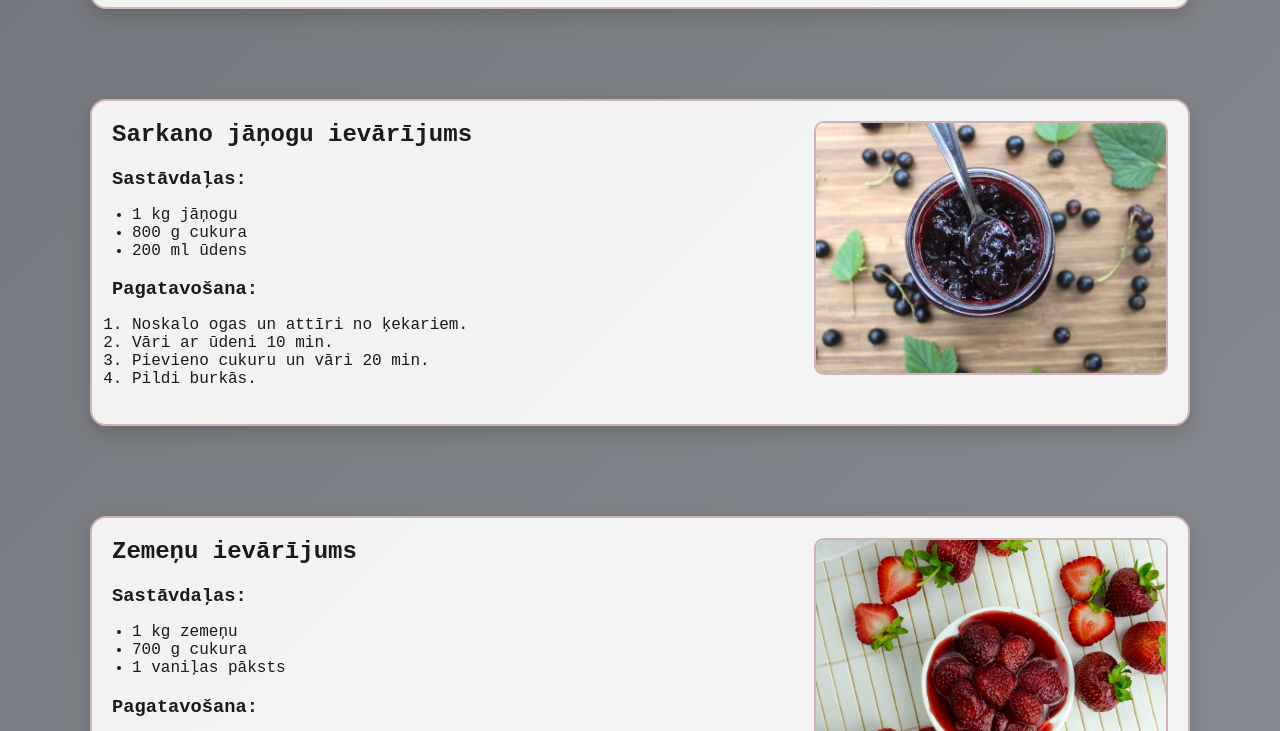
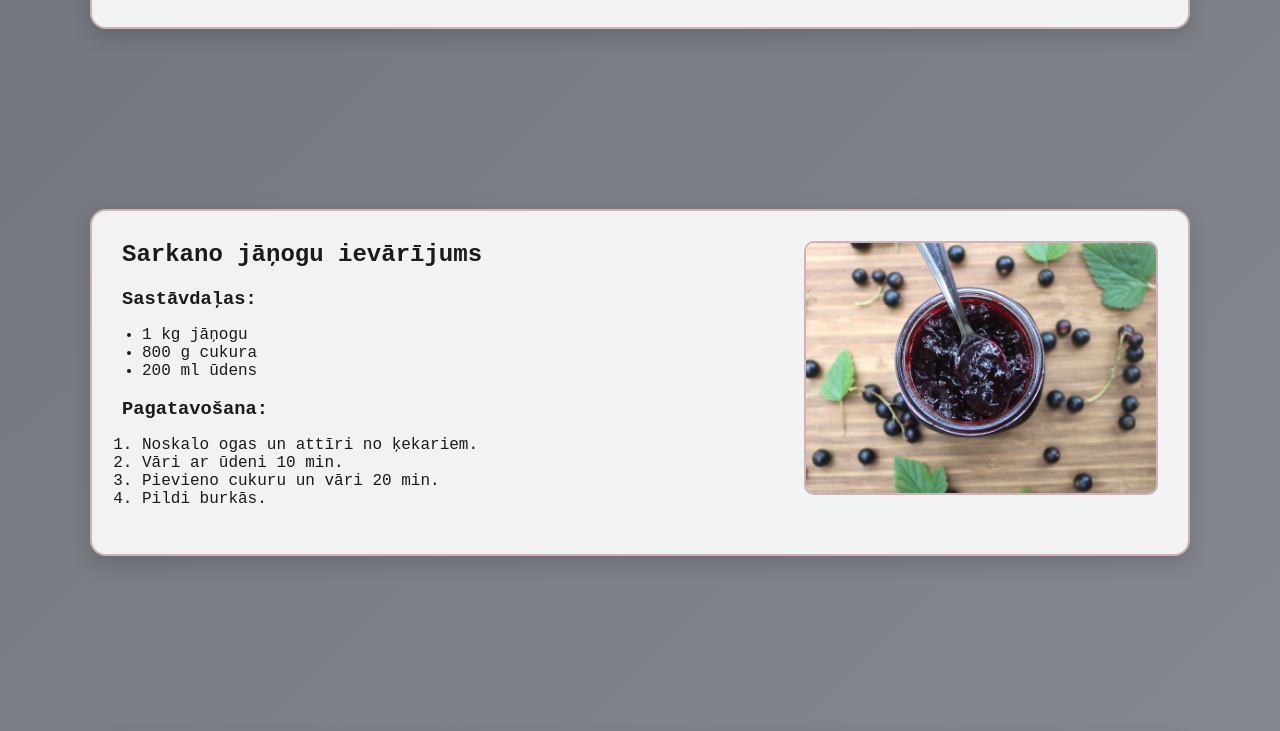
Before and after one commit to imvioletttt/school-thing, a plain HTML site: page index.html in a window 1280 px wide. Shown: the part 581-1312 px from the top of the page. Drawn offline with Linux system fonts and the light colour scheme.

Commit message:
Update style.css

```diff
--- a/style.css
+++ b/style.css
@@ -74,8 +74,8 @@ nav a.active {
     background: rgba(255,255,255,0.9);
     border: 2px solid var(--accent);
     border-radius: 16px;
-    padding: 20px;
-    margin-bottom: 90px;
+    padding: 30px;
+    margin-bottom: 180px;
 
     display: flex;
     gap: 20px;
```
